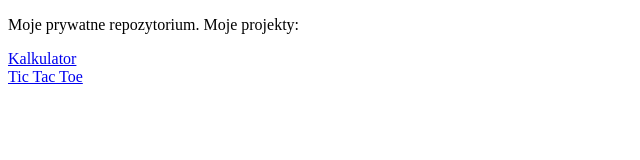
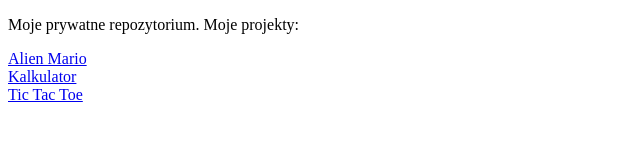
Before and after one commit to Krzysztof-Polowczyk/krzysztof-polowczyk.github.io, a plain HTML site: page index.html in a window 1280 px wide. Shown: the whole page, without its empty margins (0-640 px from the left). Drawn offline with Linux system fonts and the light colour scheme.

Commit message:
Add alien-mario link to main page

```diff
--- a/alien-mario/js/main.js
+++ b/alien-mario/js/main.js
@@ -1,3 +1,5 @@
+//https://krzysztof-polowczyk.github.io/alien-mario/
+
 const PlayState = {}
 
 function Hero(game, x, y) {
--- a/index.html
+++ b/index.html
@@ -11,6 +11,8 @@
     </head>
     <body>
         <p>Moje prywatne repozytorium. Moje projekty:</p>
+
+        <a href="alien-mario/index.html">Alien Mario</a><br />
         <a href="kalkulator/index.html">Kalkulator</a><br />
         <a href="tic-tac-toe/index.html">Tic Tac Toe</a>
     </body>
```
